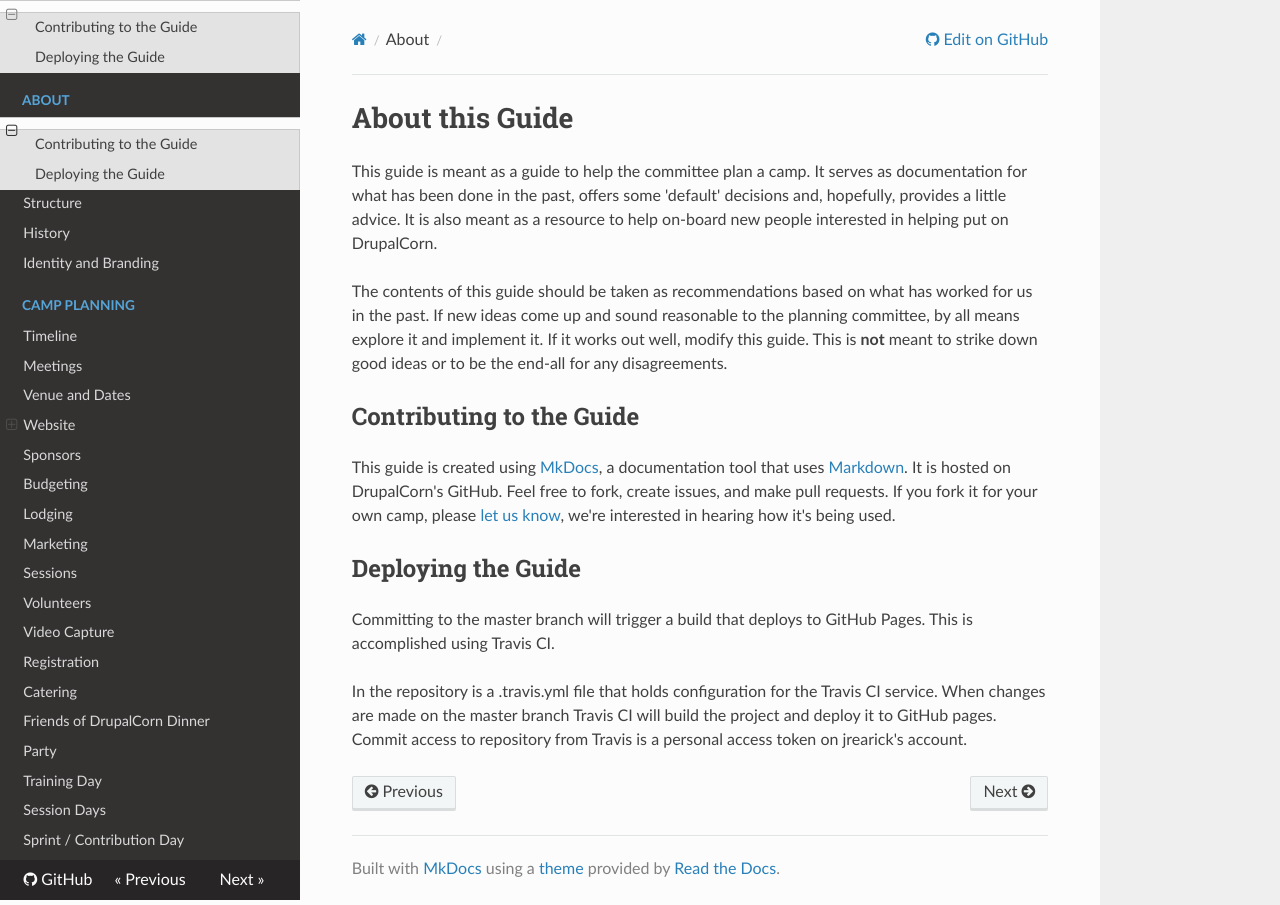
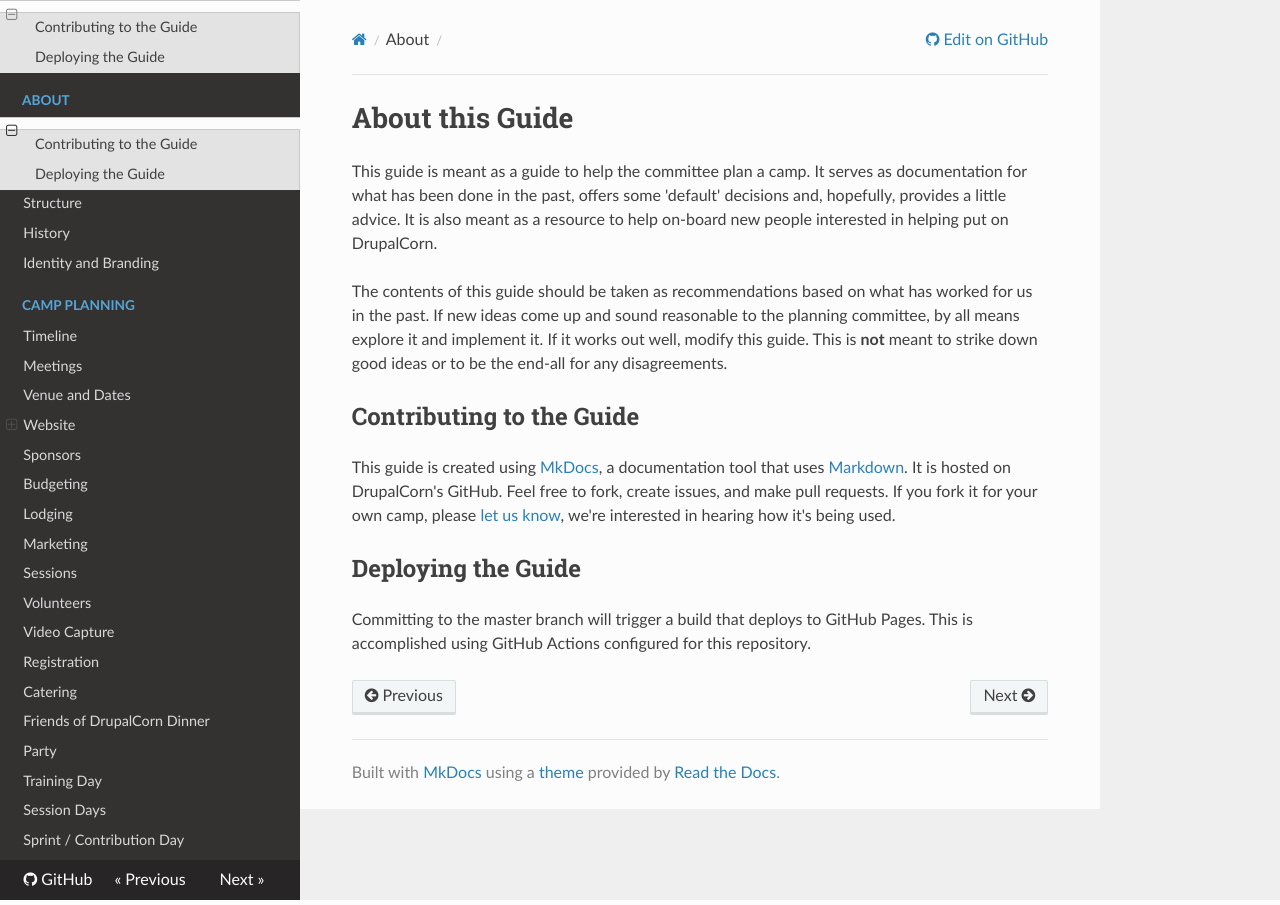
Before and after one commit to drupalcorn/guide, an MkDocs documentation site: the page built from docs/index.md, in a window 1280 px wide. Built offline with MkDocs 1.6.1, drawn with Linux system fonts in a browser that asks for light colours; nearby versions of some CDN libraries.

Commit message:
Update index.md

```diff
--- a/docs/index.md
+++ b/docs/index.md
@@ -8,6 +8,4 @@ The contents of this guide should be taken as recommendations based on what has
 This guide is created using [MkDocs](https://www.mkdocs.org/user-guide/writing-your-docs/), a documentation tool that uses [Markdown](https://daringfireball.net/projects/markdown/). It is hosted on DrupalCorn's GitHub. Feel free to fork, create issues, and make pull requests. If you fork it for your own camp, please [let us know](mailto:info@drupalcorn.org), we're interested in hearing how it's being used.
 
 ## Deploying the Guide
-Committing to the master branch will trigger a build that deploys to GitHub Pages. This is accomplished using Travis CI.
-
-In the repository is a .travis.yml file that holds configuration for the Travis CI service. When changes are made on the master branch Travis CI will build the project and deploy it to GitHub pages. Commit access to repository from Travis is a personal access token on jrearick's account.
+Committing to the master branch will trigger a build that deploys to GitHub Pages. This is accomplished using GitHub Actions configured for this repository.
```
